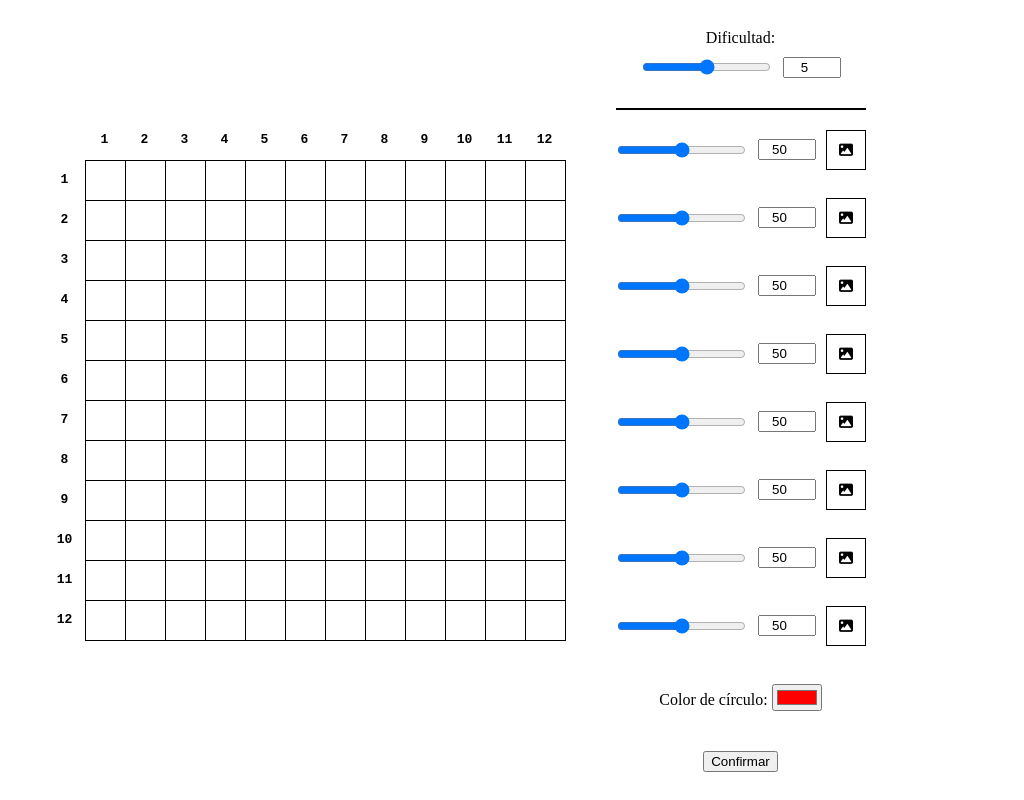
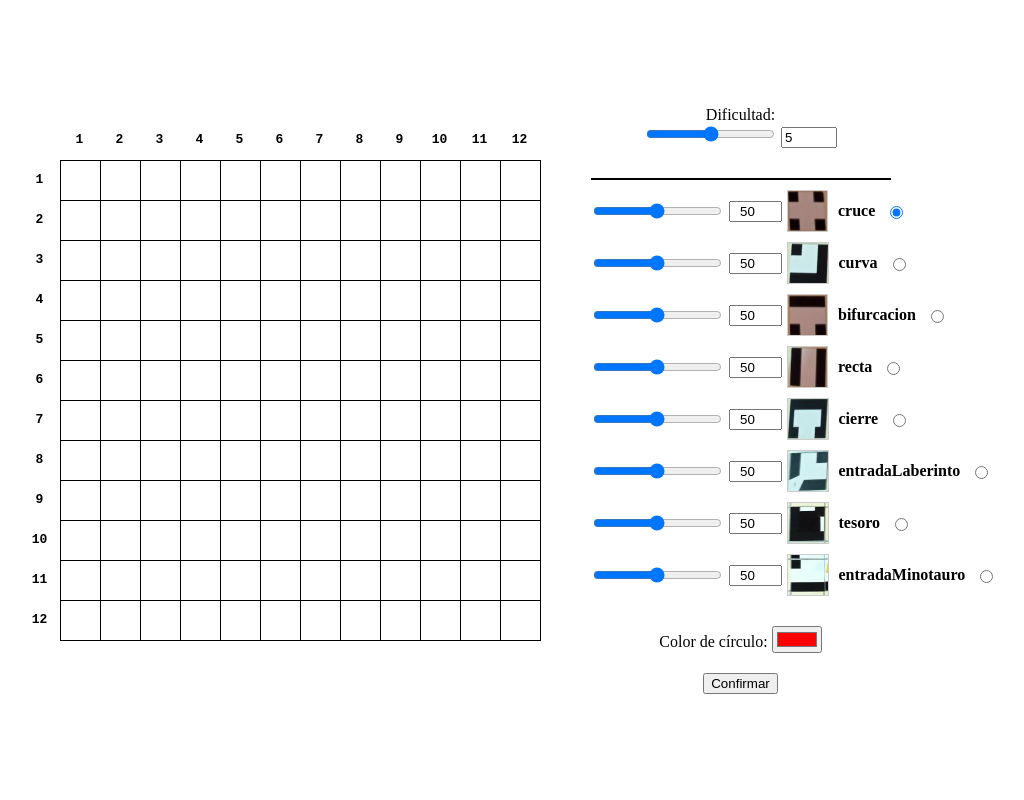
Before and after one commit to funwillis/laberint, a plain HTML site: page index.html in a window 1280 px wide. Shown: the whole page, without its empty margins (165-1189 px from the left). Drawn offline with Linux system fonts and the light colour scheme.

Commit message:
data driven cells

```diff
--- a/index.html
+++ b/index.html
@@ -1,14 +1,16 @@
 <!DOCTYPE html>
 <html lang="es">
+
 <head>
-  <meta charset="UTF-8" />
-  <meta name="viewport" content="width=device-width, initial-scale=1.0"/>
-  <title>Tabla 12x12 con Controles</title>
-  <!-- Iconos FontAwesome -->
-  <link rel="stylesheet" href="https://cdnjs.cloudflare.com/ajax/libs/font-awesome/6.0.0/css/all.min.css" />
+    <meta charset="UTF-8">
+    <meta name="viewport" content="width=device-width, initial-scale=1.0">
+    <title>Tabla 12x12 con Controles (JSON en la misma página)</title>
+    <!-- Iconos FontAwesome (opcional) -->
+    <link rel="stylesheet" href="https://cdnjs.cloudflare.com/ajax/libs/font-awesome/6.0.0/css/all.min.css">
     <style>
         /* Centrado completo de la página */
-    html, body {
+        html,
+        body {
             height: 100vh;
             margin: 0;
             display: flex;
@@ -16,26 +18,28 @@
             align-items: center;
             justify-content: center;
         }
-    /* Contenedor principal: tabla a la izquierda, controles a la derecha */
+
         .main-container {
             display: flex;
             align-items: center;
             justify-content: center;
             gap: 50px;
         }
-    /* Contenedor de la tabla */
+
         .grid-container {
             position: relative;
             display: flex;
             justify-content: center;
             align-items: center;
         }
+
         table {
             border-collapse: collapse;
             margin: 0;
             padding: 0;
             text-align: center;
         }
+
         /* Cada celda fija en 40x40 sin redimensionarse */
         td {
             border: 1px solid black;
@@ -45,8 +49,10 @@
             position: relative;
             overflow: hidden;
         }
+
         /* Numeración de filas y columnas */
-    .num-row, .num-col {
+        .num-row,
+        .num-col {
             position: absolute;
             font-weight: bold;
             font-family: monospace;
@@ -57,90 +63,93 @@
             align-items: center;
             box-sizing: border-box;
         }
+
         .num-row {
             left: -40px;
         }
+
         .num-col {
             top: -40px;
         }
-    /* Panel de controles */
+
         .controls-container {
-      width: 250px;
+            width: 300px;
             display: flex;
             flex-direction: column;
             align-items: center;
             justify-content: center;
         }
-    .slider-container,
-    .form-container {
+
+        .slider-container {
             text-align: center;
             margin-bottom: 20px;
         }
+
         .separator {
             width: 100%;
             height: 2px;
             background-color: black;
             margin: 10px 0;
         }
-    .slider-group {
+
+        /* Contenedor para los 8 controles de casilla */
+        #tilesContainer {
+            width: 100%;
+            margin-bottom: 20px;
+        }
+
+        .tile-control {
             display: flex;
             align-items: center;
-      gap: 10px;
-      margin-top: 10px;
+            margin-bottom: 10px;
+            gap: 5px;
         }
-    input[type="number"] {
-      width: 50px;
+
+        .tile-control img {
+            width: 40px;
+            height: 40px;
+            object-fit: cover;
+            border: 1px solid #ccc;
+        }
+
+        .tile-control .slider-group {
+            display: flex;
+            align-items: center;
+            gap: 5px;
+        }
+
+        .tile-control .slider-group input[type="number"] {
+            width: 45px;
             text-align: center;
         }
-    /* Selector de imagen (modo editor) */
-    .image-upload {
-      display: flex;
-      flex-direction: column;
-      align-items: center;
-      justify-content: center;
-      cursor: pointer;
-      width: 40px;
-      height: 40px;
+
+        .tile-name {
+            font-weight: bold;
+            margin: 0 5px;
         }
-    .image-upload img {
-      width: 100%;
-      height: 100%;
-      display: none; /* Se mostrará en el panel de controles */
-      object-fit: cover;
-    }
-    .image-upload .icon {
-      box-sizing: border-box;
-      font-size: 14px;
-      border: 1px solid black;
-      width: 100%;
-      height: 100%;
-      display: flex;
-      justify-content: center;
-      align-items: center;
-    }
-    /* Contenedor para seleccionar el color del círculo */
+
         .color-container {
             margin-bottom: 20px;
             text-align: center;
         }
+
         .button-row {
             display: flex;
             justify-content: center;
-      margin-top: 20px;
             gap: 10px;
         }
-    /* Botón Reset oculto en modo editor */
+
         #resetButton {
             display: none;
         }
-    /* Los radio buttons se muestran solo en modo juego */
+
         .image-radio {
-      display: none;
+            margin-left: 5px;
         }
     </style>
 </head>
+
 <body>
-  <!-- Contenedor principal: tabla y panel de controles -->
     <div class="main-container">
         <!-- Tabla 12x12 con numeración -->
         <div class="grid-container">
@@ -155,7 +164,7 @@
                         for (let i = 1; i <= 12; i++) {
                             document.write(`<div class="num-col" style="left: ${(i - 1) * 40}px;">${i}</div>`);
                         }
-            // Crear filas y columnas de la tabla
+                        // Crear las filas y columnas de la tabla
                         for (let i = 1; i <= 12; i++) {
                             document.write("<tr>");
                             for (let j = 1; j <= 12; j++) {
@@ -167,121 +176,203 @@
                 </tbody>
             </table>
         </div>
+
         <!-- Panel de controles -->
         <div class="controls-container">
+            <!-- Control de dificultad -->
             <div class="slider-container">
                 <label for="range">Dificultad:</label>
                 <div class="slider-group">
-          <input type="range" id="range" min="0" max="10" value="5" oninput="document.getElementById('rangeValue').value = this.value" />
-          <input type="number" id="rangeValue" min="0" max="10" value="5" oninput="document.getElementById('range').value = this.value" />
+                    <input type="range" id="range" min="0" max="10" value="5"
+                        oninput="document.getElementById('rangeValue').value = this.value">
+                    <input type="number" id="rangeValue" min="0" max="10" value="5"
+                        oninput="document.getElementById('range').value = this.value">
                 </div>
             </div>
             <div class="separator"></div>
-      <div class="form-container">
-        <form id="imagesForm">
-          <script>
-            // Se generan 8 controles para imágenes
-            for (let i = 0; i < 8; i++) {
-              document.write(`
-                <div class="slider-group">
-                  <input type="range" min="0" max="100" value="50" oninput="this.nextElementSibling.value = this.value">
-                  <input type="number" min="0" max="100" value="50" oninput="this.previousElementSibling.value = this.value">
-                  <label class="image-upload" data-index="${i}">
-                    <input type="file" accept="image/*" onchange="previewImage(event, this.parentElement.querySelector('img'), this.parentElement.querySelector('i'), ${i})" style="display:none;">
-                    <i class="fa fa-image icon"></i>
-                    <img src="" alt="Imagen ${i+1}">
-                  </label>
-                  <!-- Radio button para modo juego -->
-                  <input type="radio" class="image-radio" name="imgOption" value="${i}">
-                </div>
-                <br>
-              `);
-            }
-          </script>
-        </form>
-      </div>
-      <!-- Nuevo control para seleccionar el color del círculo -->
+
+            <!-- Aquí se generarán los 8 controles (normales + especiales) -->
+            <div id="tilesContainer"></div>
+
+            <!-- Selector de color para pintar un círculo (Shift+Click) -->
             <div class="color-container">
                 <label for="circleColor">Color de círculo:</label>
                 <input type="color" id="circleColor" value="#ff0000">
             </div>
+
+            <!-- Botones Confirmar y Resetear -->
             <div class="button-row">
                 <button id="confirmButton" onclick="confirmConfig()">Confirmar</button>
                 <button id="resetButton" onclick="resetToEditor()">Resetear</button>
             </div>
         </div>
     </div>
+
     <script>
-    // Array para guardar las imágenes cargadas (5 imágenes)
-    let uploadedImages = [null, null, null, null, null];
-    // Índice de la imagen seleccionada en modo juego
-    let selectedImageIndex = 0;
-    // Flag para saber en qué modo estamos (editor o juego)
-    let isGameMode = false;
+        /*
+          Definimos el "JSON" como una constante en el mismo archivo.
+          Tiene dos arrays: "normales" y "especiales".
+        */
+        const CASILLAS = {
+            "normales": [
+                {
+                    "nombre": "cruce",
+                    "aristas": 4,
+                    "anguloEntreAristas": 90,
+                    "notas": "Ir a cualquiera de las 4 casillas adyacentes en 90°",
+                    "imagen": "assets/mapa/03-crueta4.jpg"
+                },
+                {
+                    "nombre": "curva",
+                    "aristas": 2,
+                    "anguloEntreAristas": 90,
+                    "notas": "Ir a 2 casillas adyacentes en 90°",
+                    "imagen": "assets/mapa/04-curva.jpg"
+                },
+                {
+                    "nombre": "bifurcacion",
+                    "aristas": 3,
+                    "anguloEntreAristas": 90,
+                    "notas": "Ir a 3 casillas adyacentes en 90°",
+                    "imagen": "assets/mapa/02-crueta3.jpg"
+                },
+                {
+                    "nombre": "recta",
+                    "aristas": 2,
+                    "anguloEntreAristas": 180,
+                    "notas": "Ir a 2 casillas adyacentes en 180°",
+                    "imagen": "assets/mapa/05-recta.jpg"
+                },
+                {
+                    "nombre": "cierre",
+                    "aristas": 1,
+                    "anguloEntreAristas": 0,
+                    "notas": "Solo permite ir a 1 casilla adyacente",
+                    "imagen": "assets/mapa/01-tancat.jpg"
+                }
+            ],
+            "especiales": [
+                {
+                    "nombre": "entradaLaberinto",
+                    "aristas": 2,
+                    "anguloEntreAristas": 90,
+                    "notas": "Casilla inicial",
+                    "imagen": "assets/mapa/06-entrada-laberint.jpg"
+                },
+                {
+                    "nombre": "tesoro",
+                    "aristas": 1,
+                    "anguloEntreAristas": 0,
+                    "notas": "Hay un objeto",
+                    "imagen": "assets/mapa/08-nitxo.jpg"
+                },
+                {
+                    "nombre": "entradaMinotauro",
+                    "aristas": 3,
+                    "anguloEntreAristas": 90,
+                    "notas": "Casilla objetivo",
+                    "imagen": "assets/mapa/07-entrada-minotaure.jpg"
+                }
+            ]
+        };
 
-    // Previsualizar imagen en el panel de controles (modo editor)
-    function previewImage(event, imgElement, iconElement, index) {
-      let reader = new FileReader();
-      reader.onload = function() {
-        imgElement.src = reader.result;
-        imgElement.style.display = "block";
-        iconElement.style.display = "none";
-        uploadedImages[index] = reader.result;
-      };
-      reader.readAsDataURL(event.target.files[0]);
+        // Combinamos "normales" y "especiales" para obtener 8 tipos
+        const tileTypes = CASILLAS.normales.concat(CASILLAS.especiales);
+
+        let selectedTileIndex = 0; // índice del tipo seleccionado
+        let isGameMode = false;    // indica si estamos en modo juego
+
+        // Generamos los controles para cada tipo
+        generateTileControls(tileTypes);
+
+        function generateTileControls(types) {
+            const container = document.getElementById("tilesContainer");
+            let html = "";
+
+            types.forEach((tipo, index) => {
+                // Cada tipo de casilla tendrá:
+                // 1) Un slider + number (0..100)
+                // 2) Imagen
+                // 3) Nombre
+                // 4) Radio button
+                html += `
+          <div class="tile-control">
+            <div class="slider-group">
+              <input
+                type="range"
+                min="0"
+                max="100"
+                value="50"
+                oninput="this.nextElementSibling.value=this.value"
+              >
+              <input
+                type="number"
+                min="0"
+                max="100"
+                value="50"
+                oninput="this.previousElementSibling.value=this.value"
+              >
+            </div>
+            <img
+              src="${tipo.imagen}"
+              alt="${tipo.nombre}"
+            >
+            <span class="tile-name">${tipo.nombre}</span>
+            <input
+              type="radio"
+              class="image-radio"
+              name="tileOption"
+              value="${index}"
+              ${index === 0 ? "checked" : ""}
+            >
+          </div>
+        `;
+            });
+
+            container.innerHTML = html;
+
+            // Escuchamos el cambio en los radio buttons para cambiar el tipo seleccionado
+            document.querySelectorAll('input[name="tileOption"]').forEach(radio => {
+                radio.addEventListener("change", function () {
+                    selectedTileIndex = parseInt(this.value);
+                });
+            });
         }
 
-    // Al confirmar, se pasan los controles a modo juego (sin imprimir configuración)
+        // Al pulsar "Confirmar" => modo juego
         function confirmConfig() {
-      // Deshabilitar inputs en el panel de controles (menos el selector de color)
-      document.querySelectorAll(".form-container input[type='range']").forEach(r => r.disabled = true);
-      document.querySelectorAll(".form-container input[type='number']").forEach(n => n.disabled = true);
-      document.querySelectorAll(".image-upload input[type='file']").forEach(f => f.disabled = true);
-      document.getElementById("range").disabled = true;
-      document.getElementById("rangeValue").disabled = true;
+            // Ejemplo: si quieres deshabilitar los sliders en modo juego, descomenta:
+            // document.querySelectorAll("#tilesContainer input[type='range']").forEach(r => r.disabled = true);
+            // document.querySelectorAll("#tilesContainer input[type='number']").forEach(n => n.disabled = true);
 
-      // Mostrar los radio buttons para seleccionar la imagen
-      document.querySelectorAll(".image-radio").forEach(radio => {
-        radio.style.display = "inline";
-        radio.disabled = false;
-      });
-      // Cambiar botones: ocultar Confirmar y mostrar Resetear
+            // No deshabilitamos los radio buttons para poder cambiar la selección
+            // document.querySelectorAll('input[name="tileOption"]').forEach(radio => { radio.disabled = true; });
+
+            // También podrías deshabilitar la dificultad si quieres:
+            // document.getElementById("range").disabled = true;
+            // document.getElementById("rangeValue").disabled = true;
+
             document.getElementById("confirmButton").style.display = "none";
             document.getElementById("resetButton").style.display = "inline";
 
-      // Activar modo juego
             activateGameMode();
             isGameMode = true;
         }
 
-    // Activa los eventos en la tabla para modo juego
         function activateGameMode() {
-      // Selección de imagen vía radio buttons
-      let radios = document.querySelectorAll(".image-radio");
-      radios.forEach(radio => {
-        radio.addEventListener("change", function() {
-          selectedImageIndex = parseInt(this.value);
-        });
-      });
-      radios[0].checked = true;
-      selectedImageIndex = 0;
-
-      // Agregar eventos a cada celda de la tabla:
-      // Click izquierdo: insertar imagen o, si se pulsa Shift, pintar un círculo
-      // Click derecho: borrar el contenido de la celda
+            // Añadimos los eventos a las celdas
             document.querySelectorAll("#grid td").forEach(cell => {
                 cell.addEventListener("click", leftClickHandler);
                 cell.addEventListener("contextmenu", rightClickHandler);
             });
         }
 
-    // Al hacer click izquierdo en una celda:
-    // - Si se pulsa Shift, se dibuja un círculo con el color seleccionado.
-    // - Si no, se inserta o rota la imagen seleccionada.
+        // Click izquierdo en una celda:
+        // - Shift+Click => pintar un círculo
+        // - Click normal => insertar (o rotar) la imagen del tipo seleccionado
         function leftClickHandler(e) {
             if (!isGameMode) return;
-
-      // Si se pulsa Shift, pintar un círculo
+            // Shift => círculo
             if (e.shiftKey) {
                 this.innerHTML = "";
                 let circle = document.createElement("div");
@@ -292,27 +383,27 @@
                 this.appendChild(circle);
                 return;
             }
-
-      // Si no se pulsa Shift, se maneja la imagen
-      if (!uploadedImages[selectedImageIndex]) return;
-      let selectedImage = uploadedImages[selectedImageIndex];
+            // De lo contrario, manejamos la imagen
+            if (!tileTypes[selectedTileIndex]) return;
+            let selectedTile = tileTypes[selectedTileIndex];
             let img = this.querySelector("img");
             if (img) {
-        if (img.src === selectedImage) {
-          // Rotar 90° adicionales si la imagen es la misma
+                // Si la imagen es la misma, rotar 90°
+                if (img.getAttribute("src") === selectedTile.imagen) {
                     let currentRotation = parseInt(img.dataset.rotation) || 0;
                     currentRotation = (currentRotation + 90) % 360;
                     img.style.transform = `rotate(${currentRotation}deg)`;
                     img.dataset.rotation = currentRotation;
                 } else {
-          // Reemplazar imagen y resetear rotación
-          img.src = selectedImage;
+                    // Reemplazar imagen
+                    img.setAttribute("src", selectedTile.imagen);
                     img.style.transform = "rotate(0deg)";
                     img.dataset.rotation = 0;
                 }
             } else {
+                // Crear la imagen
                 img = document.createElement("img");
-        img.src = selectedImage;
+                img.src = selectedTile.imagen;
                 img.style.width = "100%";
                 img.style.height = "100%";
                 img.style.objectFit = "cover";
@@ -322,26 +413,25 @@
             }
         }
 
-    // Al hacer click derecho se elimina el contenido de la celda (imagen o círculo)
+        // Click derecho => limpiar celda
         function rightClickHandler(e) {
             if (!isGameMode) return;
             e.preventDefault();
             this.innerHTML = "";
         }
 
-    // Reset: vuelve al modo editor y limpia las celdas
+        // Reset => volver a modo editor y limpiar tabla
         function resetToEditor() {
-      document.querySelectorAll(".form-container input[type='range']").forEach(r => r.disabled = false);
-      document.querySelectorAll(".form-container input[type='number']").forEach(n => n.disabled = false);
-      document.querySelectorAll(".image-upload input[type='file']").forEach(f => f.disabled = false);
-      document.getElementById("range").disabled = false;
-      document.getElementById("rangeValue").disabled = false;
-      document.querySelectorAll(".image-radio").forEach(radio => {
-        radio.disabled = true;
-        radio.style.display = "none";
-      });
+            // Si habías deshabilitado algo en confirmConfig, aquí lo habilitas de nuevo
+            // document.querySelectorAll("#tilesContainer input[type='range']").forEach(r => r.disabled = false);
+            // document.querySelectorAll("#tilesContainer input[type='number']").forEach(n => n.disabled = false);
+            // document.querySelectorAll('input[name="tileOption"]').forEach(radio => { radio.disabled = false; });
+            // document.getElementById("range").disabled = false;
+            // document.getElementById("rangeValue").disabled = false;
+
             document.getElementById("confirmButton").style.display = "inline";
             document.getElementById("resetButton").style.display = "none";
+
             document.querySelectorAll("#grid td").forEach(cell => {
                 cell.innerHTML = "";
             });
@@ -349,4 +439,5 @@
         }
     </script>
 </body>
+
 </html>
```
Also changed, not shown: caselles.json (+8 -8 lines). Lines whose indentation alone changed are shown as unchanged.
